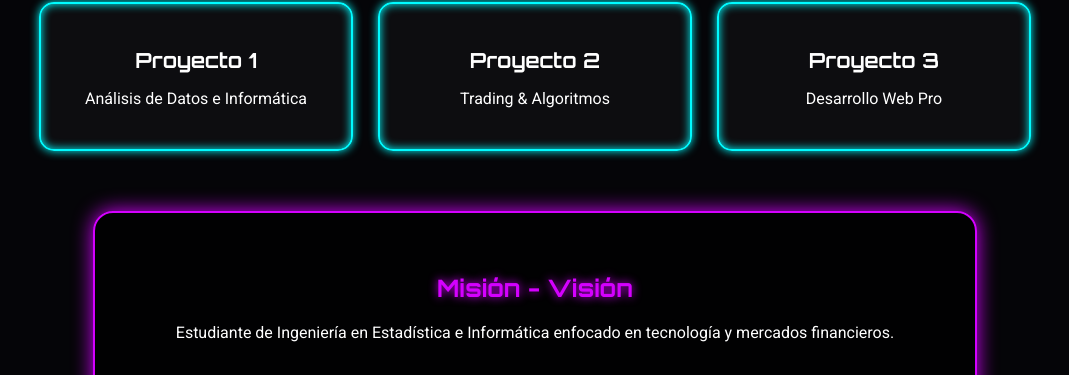
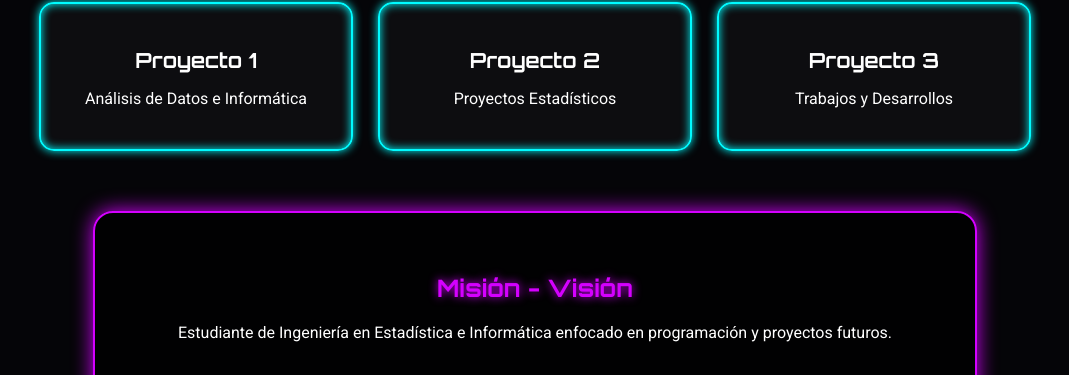
Before and after one commit to Yossel-Condori-Arrosquipa/Mi-primer-repositorio, a plain HTML site: page index.html in a window 1280 px wide. Shown: the part 169-544 px from the top of the page, without its empty margins (105-1174 px from the left). Drawn offline with Linux system fonts and the light colour scheme.

Commit message:
Mi primera página web

```diff
--- a/index.html
+++ b/index.html
@@ -150,17 +150,17 @@
         </div>
         <div class="card">
             <h2>Proyecto 2</h2>
-            <p>Trading & Algoritmos</p>
+            <p>Proyectos Estadísticos</p>
         </div>
         <div class="card">
             <h2>Proyecto 3</h2>
-            <p>Desarrollo Web Pro</p>
+            <p>Trabajos y Desarrollos</p></p>
         </div>
     </div>
 
     <div class="mision-vision">
         <h2>Misión - Visión</h2>
-        <p>Estudiante de Ingeniería en Estadística e Informática enfocado en tecnología y mercados financieros.</p>
+        <p>Estudiante de Ingeniería en Estadística e Informática enfocado en programación y proyectos futuros.</p>
         <textarea placeholder="Escribe tus metas aquí..."></textarea>
         <br>
         <button onclick="alert('¡Meta guardada con éxito!')">Guardar Meta</button>
```
